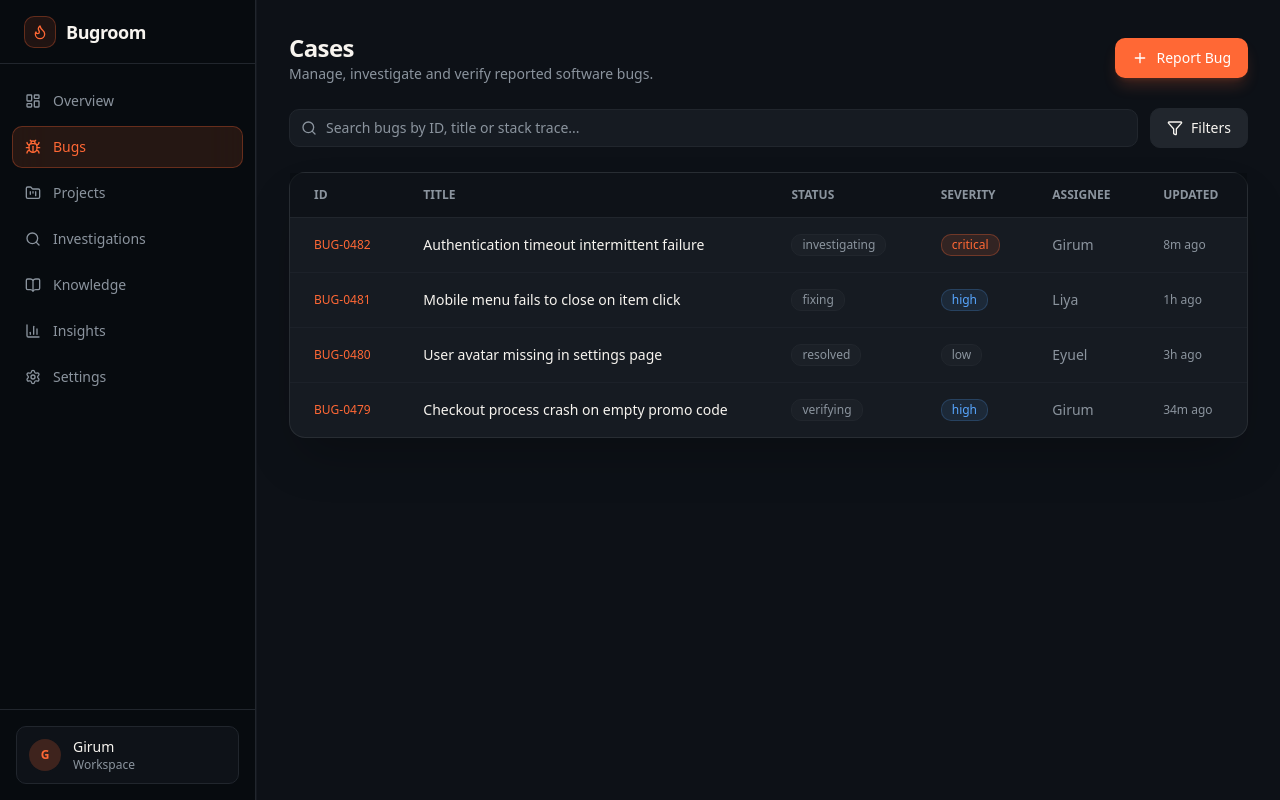
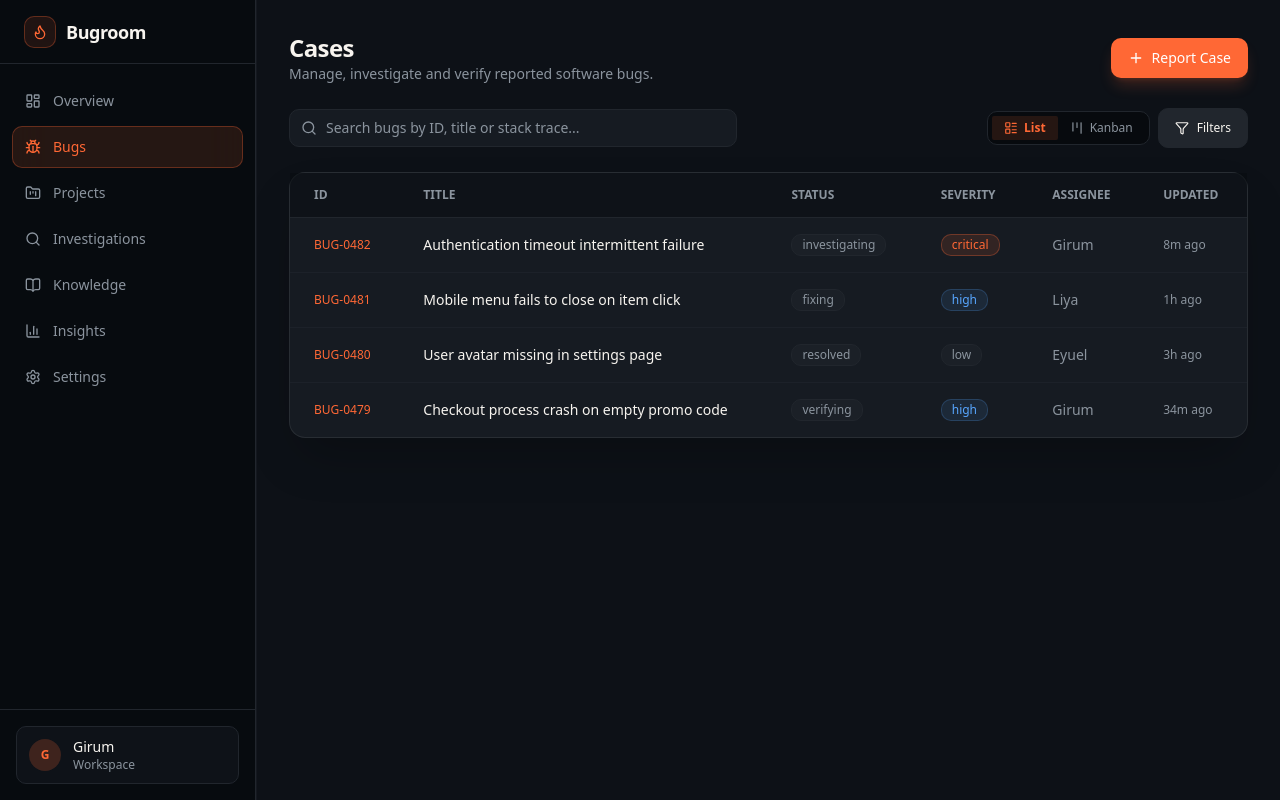
Before and after one commit to girum-endalkachew/bugroom, a Next.js app: page /bugs in a window 1280 px wide. Built offline with nearby package versions, Linux system fonts and the light colour scheme.

Commit message:
feat(overview): connect ReportBugModal trigger to Overview header button

```diff
--- a/src/app/(app)/bugs/page.tsx
+++ b/src/app/(app)/bugs/page.tsx
@@ -1,8 +1,12 @@
+"use client";
+
+import { useState } from "react";
 import { Badge } from "@/components/ui/badge";
-import { Card, CardContent } from "@/components/ui/card";
+import { Card, CardContent, CardHeader, CardTitle } from "@/components/ui/card";
 import { Button } from "@/components/ui/button";
-import { BugCase } from "@/types/bug";
-import { Plus, Search, Filter } from "lucide-react";
+import { ReportBugModal } from "@/components/bugs/report-bug-modal";
+import { BugCase, BugStatus } from "@/types/bug";
+import { Plus, Search, Filter, LayoutList, Kanban, Flame, User } from "lucide-react";
 import Link from "next/link";
 
 const mockBugs: BugCase[] = [
@@ -60,33 +64,69 @@ const mockBugs: BugCase[] = [
   },
 ];
 
+const kanbanColumns: { id: BugStatus; title: string }[] = [
+  { id: "reported", title: "Reported" },
+  { id: "investigating", title: "Investigating" },
+  { id: "fixing", title: "Fixing" },
+  { id: "verifying", title: "Verifying" },
+  { id: "resolved", title: "Resolved" },
+];
+
 export default function BugsPage() {
+  const [viewMode, setViewMode] = useState<"list" | "kanban">("list");
+  const [isModalOpen, setIsModalOpen] = useState(false);
+
   return (
     <div className="p-8 space-y-6">
+      {/* Top Header */}
       <div className="flex items-center justify-between">
         <div>
           <h1 className="text-2xl font-semibold tracking-tight text-paper">Cases</h1>
           <p className="text-sm text-ash">Manage, investigate and verify reported software bugs.</p>
         </div>
-        <Button variant="primary" className="gap-2">
-          <Plus className="h-4 w-4" /> Report Bug
+        <Button variant="primary" className="gap-2" onClick={() => setIsModalOpen(true)}>
+          <Plus className="h-4 w-4" /> Report Case
         </Button>
       </div>
 
-      <div className="flex items-center gap-3">
-        <div className="relative flex-1">
+      {/* Filter & View Switcher Bar */}
+      <div className="flex items-center justify-between gap-3">
+        <div className="relative flex-1 max-w-md">
           <Search className="absolute left-3 top-1/2 h-4 w-4 -translate-y-1/2 text-ash" />
           <input
             type="text"
             placeholder="Search bugs by ID, title or stack trace..."
-            className="w-full rounded-sm border border-graphite-border bg-slate-card py-2 pl-9 pr-4 text-sm text-paper placeholder:text-ash focus:border-ember focus:outline-none focus:ring-1 focus:ring-ember"
+            className="w-full rounded-sm border border-graphite-border bg-slate-card py-2 pl-9 pr-4 text-sm text-paper placeholder:text-ash focus:border-ember focus:outline-none"
           />
         </div>
-        <Button variant="secondary" className="gap-2">
-          <Filter className="h-4 w-4" /> Filters
+
+        <div className="flex items-center gap-2">
+          <div className="flex rounded-sm border border-graphite-border bg-midnight-950 p-1">
+            <button
+              onClick={() => setViewMode("list")}
+              className={`flex items-center gap-1.5 px-3 py-1 text-xs font-mono rounded-xs transition-colors ${
+                viewMode === "list" ? "bg-ember-dim text-ember font-bold" : "text-ash hover:text-paper"
+              }`}
+            >
+              <LayoutList className="h-3.5 w-3.5" /> List
+            </button>
+            <button
+              onClick={() => setViewMode("kanban")}
+              className={`flex items-center gap-1.5 px-3 py-1 text-xs font-mono rounded-xs transition-colors ${
+                viewMode === "kanban" ? "bg-ember-dim text-ember font-bold" : "text-ash hover:text-paper"
+              }`}
+            >
+              <Kanban className="h-3.5 w-3.5" /> Kanban
+            </button>
+          </div>
+          <Button variant="secondary" className="gap-2 text-xs">
+            <Filter className="h-3.5 w-3.5" /> Filters
           </Button>
         </div>
+      </div>
 
+      {/* LIST VIEW */}
+      {viewMode === "list" && (
         <Card>
           <CardContent className="p-0">
             <div className="overflow-x-auto">
@@ -103,10 +143,7 @@ export default function BugsPage() {
                 </thead>
                 <tbody className="divide-y divide-graphite-border/60">
                   {mockBugs.map((bug) => (
-                  <tr
-                    key={bug.id}
-                    className="group hover:bg-white/[0.02] transition-colors cursor-pointer"
-                  >
+                    <tr key={bug.id} className="group hover:bg-white/[0.02] transition-colors">
                       <td className="px-6 py-4 font-mono text-xs text-ember font-medium">
                         <Link href={`/bugs/${bug.id.toLowerCase()}`}>{bug.id}</Link>
                       </td>
@@ -117,15 +154,7 @@ export default function BugsPage() {
                         <Badge variant="ash">{bug.status}</Badge>
                       </td>
                       <td className="px-6 py-4">
-                      <Badge
-                        variant={
-                          bug.severity === "critical"
-                            ? "ember"
-                            : bug.severity === "high"
-                              ? "signal"
-                              : "ash"
-                        }
-                      >
+                        <Badge variant={bug.severity === "critical" ? "ember" : bug.severity === "high" ? "signal" : "ash"}>
                           {bug.severity}
                         </Badge>
                       </td>
@@ -138,6 +167,44 @@ export default function BugsPage() {
             </div>
           </CardContent>
         </Card>
+      )}
+
+      {/* KANBAN BOARD VIEW */}
+      {viewMode === "kanban" && (
+        <div className="grid grid-cols-1 md:grid-cols-5 gap-4 overflow-x-auto pb-4">
+          {kanbanColumns.map((col) => {
+            const bugsInCol = mockBugs.filter((b) => b.status === col.id);
+            return (
+              <div key={col.id} className="rounded-md border border-graphite-border bg-midnight-950/60 p-3 space-y-3 min-w-[220px]">
+                <div className="flex items-center justify-between border-b border-graphite-border pb-2 font-mono text-xs">
+                  <span className="font-bold text-paper uppercase tracking-wider">{col.title}</span>
+                  <span className="text-ash font-mono">({bugsInCol.length})</span>
+                </div>
+                <div className="space-y-3">
+                  {bugsInCol.map((bug) => (
+                    <Link key={bug.id} href={`/bugs/${bug.id.toLowerCase()}`}>
+                      <div className="rounded-sm border border-graphite-border bg-slate-card p-3 space-y-2 hover:border-ember-border transition-all cursor-pointer">
+                        <div className="flex items-center justify-between font-mono text-xs">
+                          <span className="text-ember font-bold">{bug.id}</span>
+                          <Badge variant={bug.severity === "critical" ? "ember" : "ash"}>{bug.severity}</Badge>
+                        </div>
+                        <p className="text-xs font-medium text-paper line-clamp-2">{bug.title}</p>
+                        <div className="flex items-center justify-between pt-2 border-t border-graphite-border/40 text-[10px] text-ash font-mono">
+                          <span className="flex items-center gap-1"><User className="h-3 w-3" /> {bug.assignee.name}</span>
+                          <span>{bug.updatedAt}</span>
+                        </div>
+                      </div>
+                    </Link>
+                  ))}
+                </div>
+              </div>
+            );
+          })}
+        </div>
+      )}
+
+      {/* Modal */}
+      <ReportBugModal isOpen={isModalOpen} onClose={() => setIsModalOpen(false)} />
     </div>
   );
 }
--- a/src/app/(app)/overview/page.tsx
+++ b/src/app/(app)/overview/page.tsx
@@ -1,17 +1,31 @@
+"use client";
+
+import { useState } from "react";
 import { Badge } from "@/components/ui/badge";
 import { Card, CardContent, CardHeader, CardTitle } from "@/components/ui/card";
-import { Flame, CheckCircle2, AlertTriangle, Clock } from "lucide-react";
+import { Button } from "@/components/ui/button";
+import { ReportBugModal } from "@/components/bugs/report-bug-modal";
+import { Flame, CheckCircle2, AlertTriangle, Clock, Plus } from "lucide-react";
 
 export default function OverviewPage() {
+  const [isModalOpen, setIsModalOpen] = useState(false);
+
   return (
     <div className="p-8 space-y-8">
-      <div>
-        <h1 className="text-3xl font-semibold tracking-tight text-paper">Good evening, Girum</h1>
-        <p className="mt-2 text-ash">
-          Your workspace has <span className="text-paper font-medium">18 active cases</span>.
-        </p>
+      {/* Greeting & Header Action */}
+      <div className="flex items-center justify-between">
+        <div>
+          <h1 className="text-3xl font-semibold tracking-tight text-paper">Good evening, Girum</h1>
+          <p className="mt-1 text-ash">
+            Your workspace has <span className="text-paper font-medium">18 active cases</span>.
+          </p>
+        </div>
+        <Button variant="primary" className="gap-2" onClick={() => setIsModalOpen(true)}>
+          <Plus className="h-4 w-4" /> Report Case
+        </Button>
       </div>
 
+      {/* Stats row */}
       <div className="grid grid-cols-1 gap-4 sm:grid-cols-2 lg:grid-cols-4">
         <Card className="relative overflow-hidden">
           <CardHeader className="pb-2">
@@ -91,6 +105,8 @@ export default function OverviewPage() {
           </div>
         </CardContent>
       </Card>
+
+      <ReportBugModal isOpen={isModalOpen} onClose={() => setIsModalOpen(false)} />
     </div>
   );
 }
```
Lines whose indentation alone changed are shown as unchanged.
